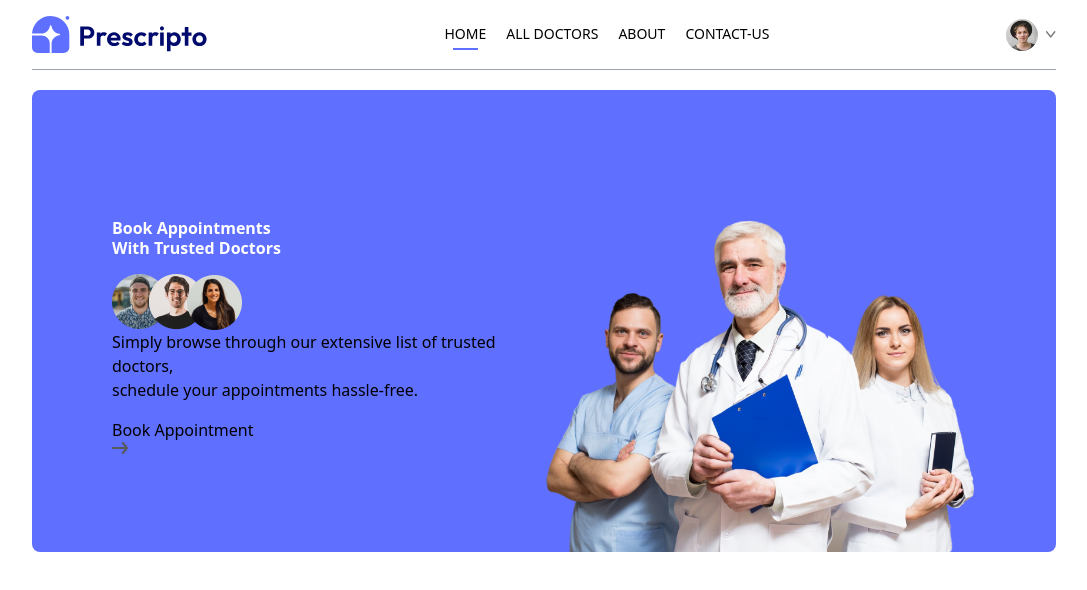
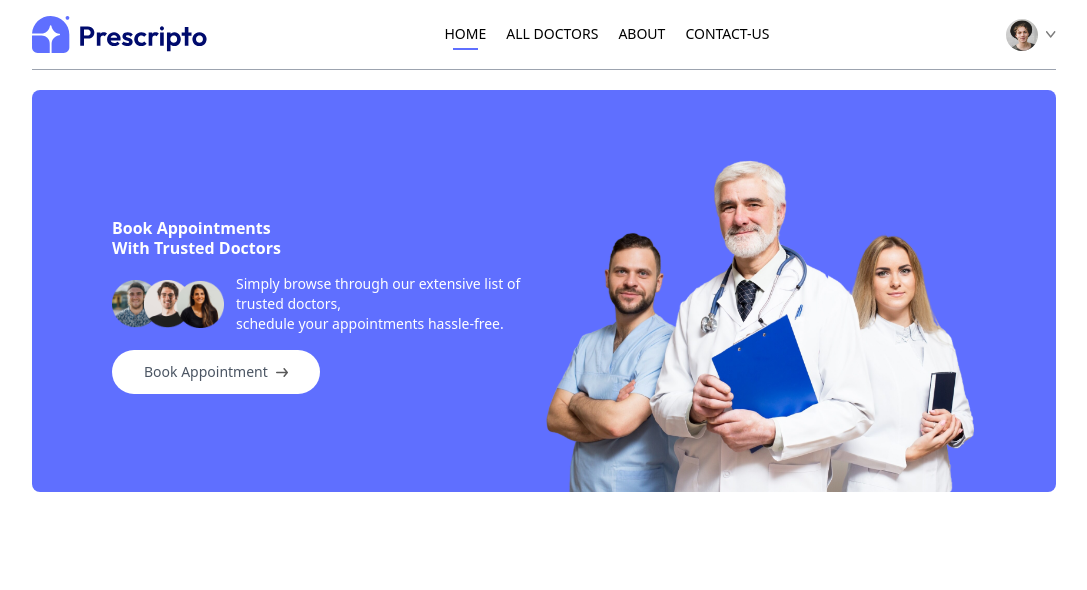
Before and after one commit to Stevecmd/JopMed_v3, a React (Vite) app in the folder frontend/: page / in a window 1280 px wide. Shown: the top 590 px of the page, without its empty margins (96-1183 px from the left). Built offline with nearby package versions, Linux system fonts and the light colour scheme.

Commit message:
Refactor Header component to design book appointment button

```diff
--- a/frontend/src/components/Header.jsx
+++ b/frontend/src/components/Header.jsx
@@ -10,14 +10,14 @@
             <p className='text-3x1 md:text-4x1 lg:text-5x1 text-white font-semibold leading-tight md:leading-tight lg:leading-tight'>
                 Book Appointments <br /> With Trusted Doctors
             </p>
-            <div>
-                <img src={assets.group_profiles} alt="" />
-                <p>Simply browse through our extensive list of trusted doctors, <br />
+            <div className='flex felx-col md:flex-row items-center gap-3 text-white text-sm font-light'>
+                <img className='w-28' src={assets.group_profiles} alt="" />
+                <p>Simply browse through our extensive list of trusted doctors, <br className='hidden sm:block' />
                     schedule your appointments hassle-free.
                 </p>
             </div>
-            <a href="">
-             Book Appointment <img src={assets.arrow_icon} alt="" />
+            <a href="" className='flex items-center gap-2 bg-white px-8 py-3 rounded-full text-gray-600 text-sm m-auto md:m-0 hover:scale-105 transition-all duration-300'>
+             Book Appointment <img className='w-3' src={assets.arrow_icon} alt="" />
             </a>
         </div>
 
```
